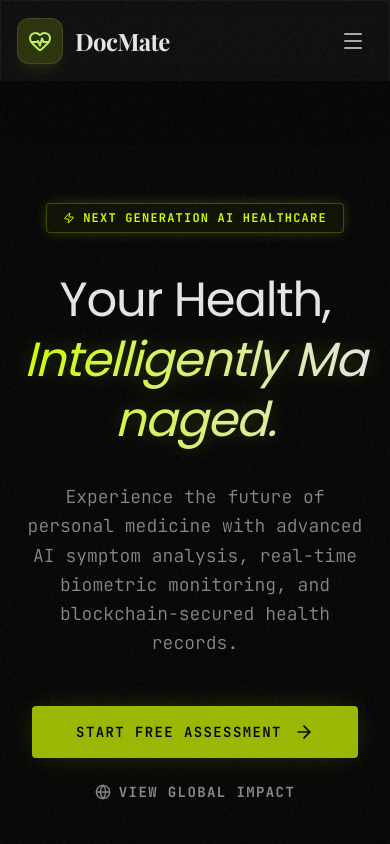
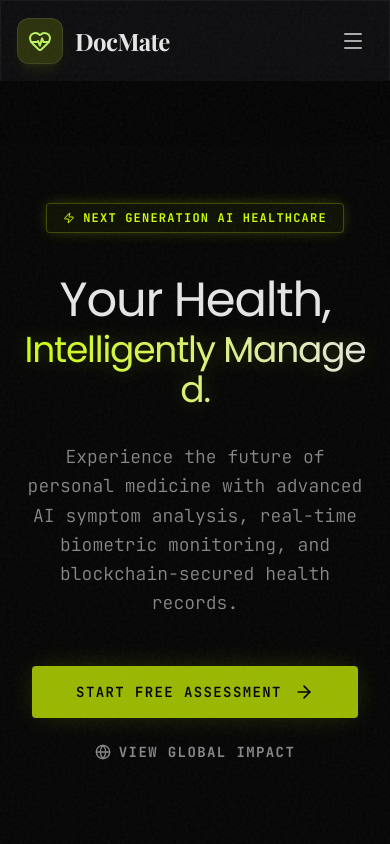
Before and after one commit to Dineshkumar2006471/Docmate, a React (Vite) app in the folder client/: page / in a window 390 px wide. Shown: the top 844 px of the page. Built offline with nearby package versions, Linux system fonts and the light colour scheme; no server answers; a web font is replaced by a local one.

Commit message:
Adjust mobile typography for Landing Page hero text

```diff
--- a/client/src/pages/LandingPage.tsx
+++ b/client/src/pages/LandingPage.tsx
@@ -127,7 +127,7 @@ export default function LandingPage() {
 
                         <h1 className="text-5xl md:text-7xl font-[Poppins] font-normal tracking-tight mb-8 text-slate-100 leading-tight text-glow min-h-[1.2em] break-words">
                             <TypewriterText text="Your Health," delay={0.5} speed={0.03} /> <br className="md:hidden" />
-                            <span className="text-gradient-premium italic block md:inline">
+                            <span className="text-gradient-premium block md:inline md:italic font-[Poppins] text-4xl md:text-7xl">
                                 <TypewriterText text="Intelligently Managed." delay={1} speed={0.03} />
                             </span>
                         </h1>
```
